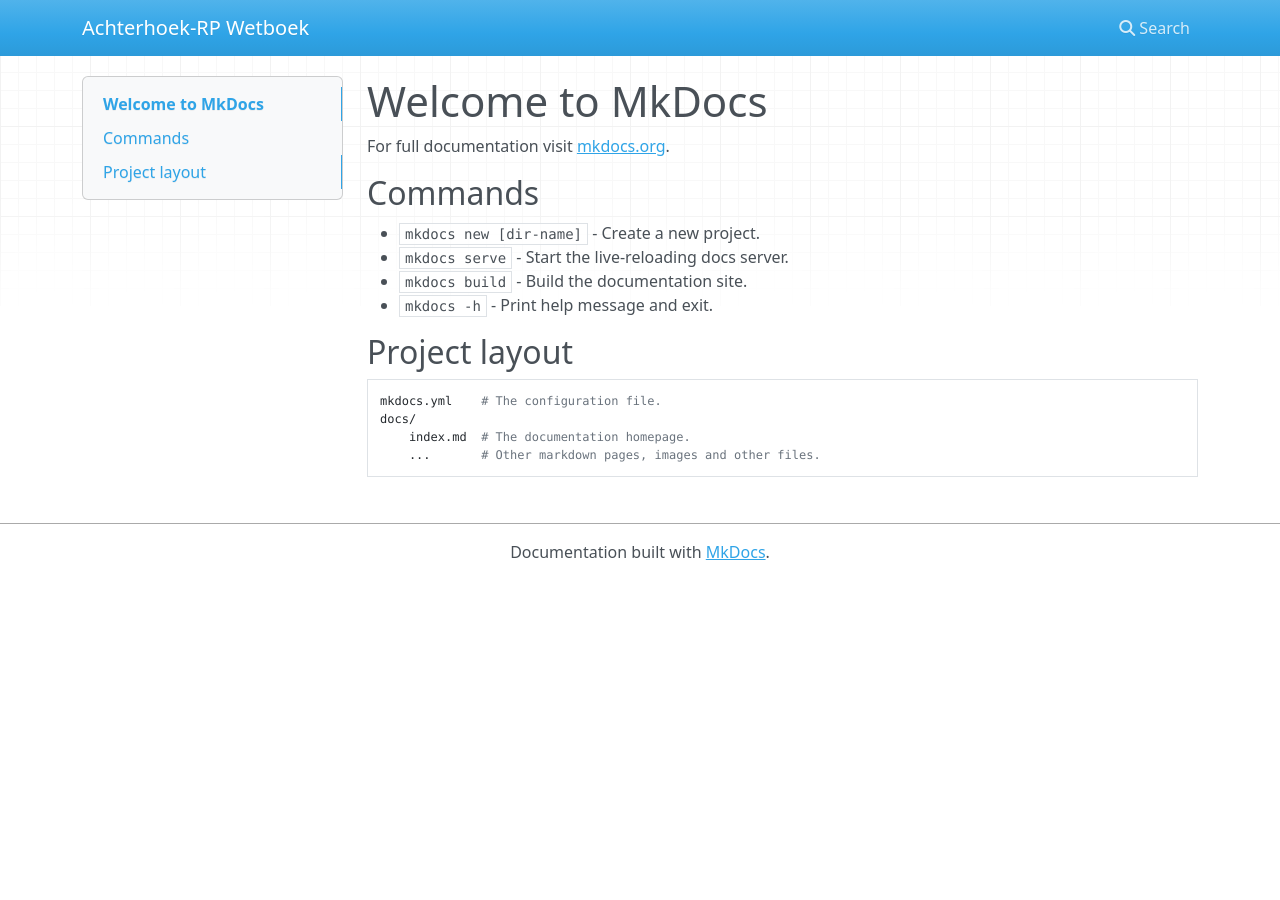
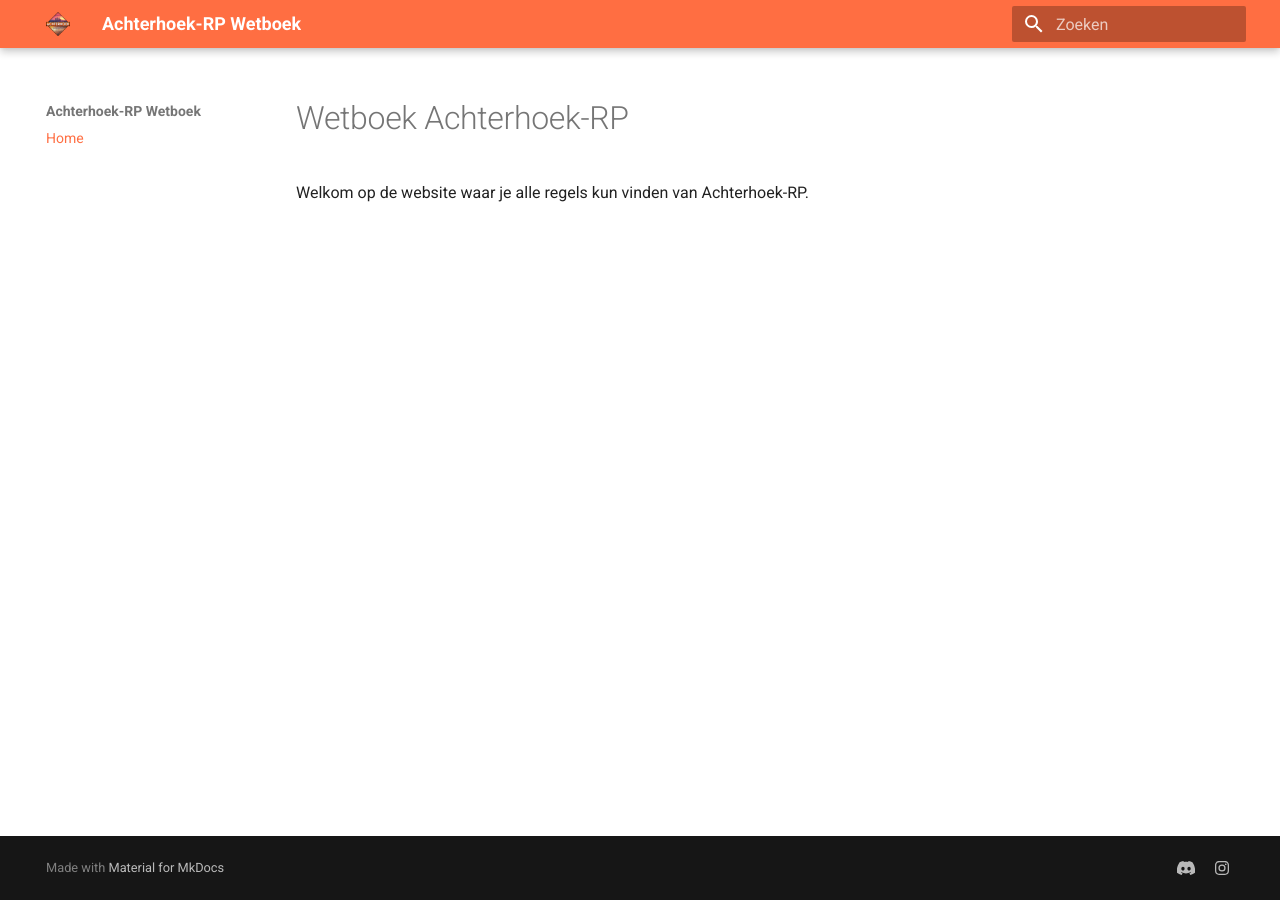
Before and after one commit to Jaccosf/ARP-Wetboek, an MkDocs documentation site: the page built from docs/index.md, in a window 1280 px wide. Built offline with MkDocs 1.6.1 and Material for MkDocs 9.7.7, drawn with Linux system fonts in a browser that asks for light colours; nearby versions of some CDN libraries.

Commit message:
Fixed mkdocs, added logo

```diff
--- a/docs/index.md
+++ b/docs/index.md
@@ -1,17 +1,3 @@
-# Welcome to MkDocs
+# Wetboek Achterhoek-RP
 
-For full documentation visit [mkdocs.org](https://www.mkdocs.org).
-
-## Commands
-
-* `mkdocs new [dir-name]` - Create a new project.
-* `mkdocs serve` - Start the live-reloading docs server.
-* `mkdocs build` - Build the documentation site.
-* `mkdocs -h` - Print help message and exit.
-
-## Project layout
-
-    mkdocs.yml    # The configuration file.
-    docs/
-        index.md  # The documentation homepage.
-        ...       # Other markdown pages, images and other files.
+Welkom op de website waar je alle regels kun vinden van Achterhoek-RP.
--- a/mkdocs.yml
+++ b/mkdocs.yml
@@ -1 +1,30 @@
 site_name: Achterhoek-RP Wetboek
+site_url: http://wetboek.achterhoek-rp.nl
+site_author: 'Achterhoek-RP'
+
+theme:
+  name: material
+  language: nl
+  logo: img/achterhoek-logo.png
+  favicon: img/achterhoek-logo.png
+  palette:
+    primary: deep orange
+
+plugins:
+  - search:
+      lang: nl
+  - git-revision-date-localized:
+      type: timeago
+      time_zone: Europe/Amsterdam
+      locale: nl
+      fallback_to_build_date: false
+
+nav:
+  - Home: index.md
+
+extra:
+  social:
+    - icon: fontawesome/brands/discord
+      link: https://discord.gg/zGc3aXu
+    - icon: fontawesome/brands/instagram
+      link: https://www.instagram.com/achterhoekrp/
```
Also changed, not shown: docs/img/achterhoek-logo.png (added).
